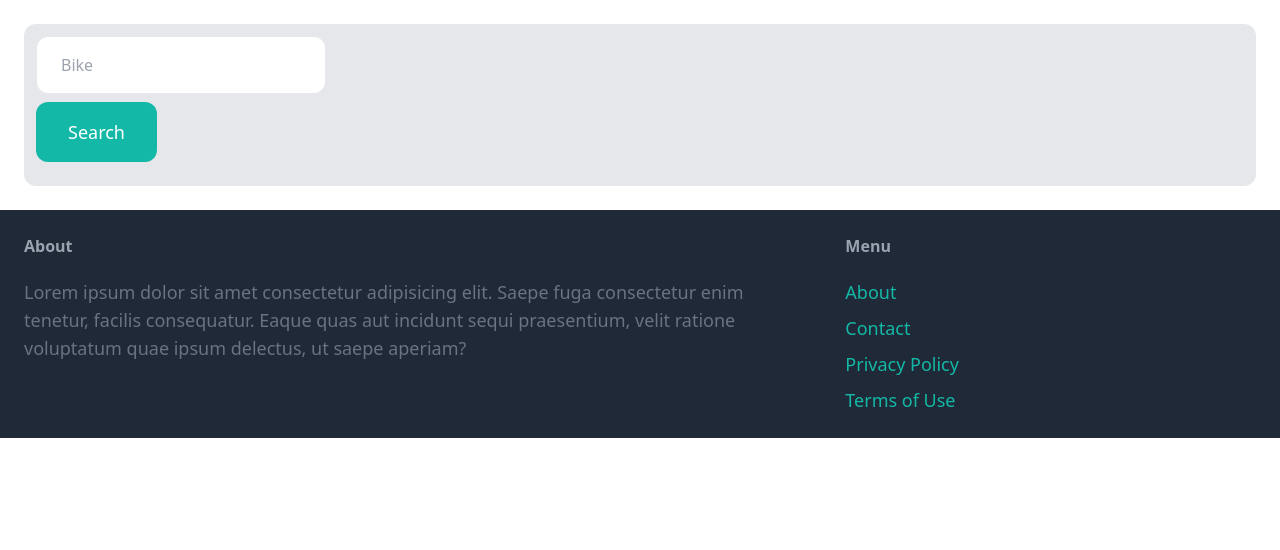
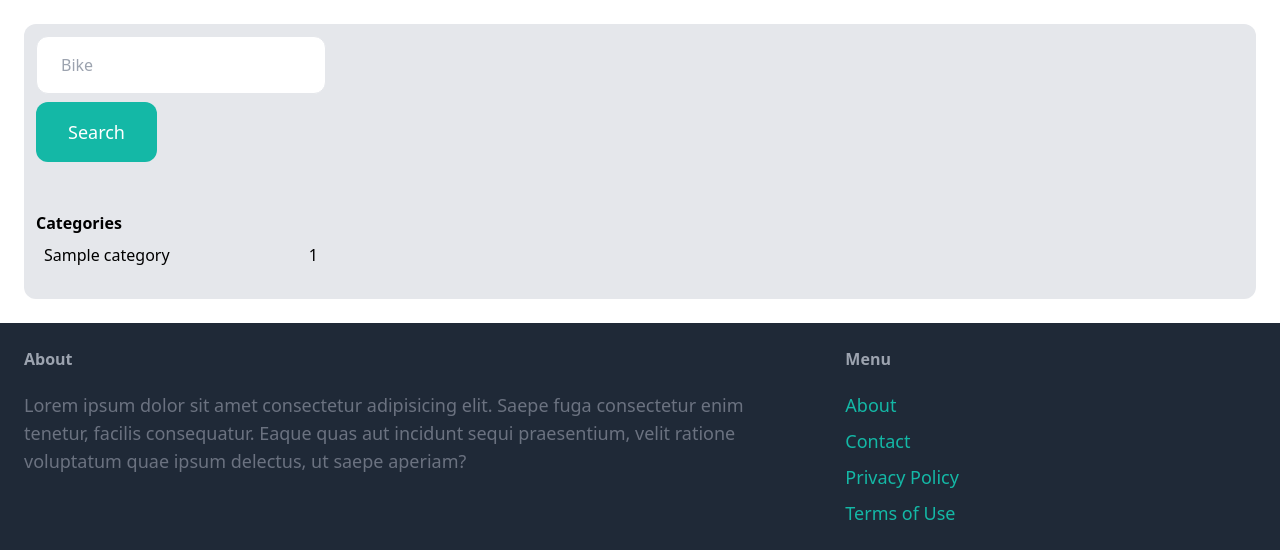
Before and after one commit to vperizes/online_marketplace, a Django app: page /items/browse/ in a window 1280 px wide. Shown: the part 77-627 px from the top of the page. Run offline with Django 5.2, Linux system fonts and the light colour scheme; tables that the repository leaves empty hold one stand-in row (values such as "Sample post"); some libraries are stand-ins or nearby versions.

Commit message:
add categories to sidebar

```diff
--- a/marketplace/item/templates/item/browse.html
+++ b/marketplace/item/templates/item/browse.html
@@ -9,6 +9,22 @@
                 <input type="text" class="w-full py-4 px-6 border rounded-xl" name="query" value="{{query}}" placeholder="Bike">
                 <button class="mt-2 py-4 px-8 text-lg bg-teal-500 hover:bg-teal-700 text-white rounded-xl">Search</button>
             </form>
+
+            <hr class="my-6">
+            <p class="font-semibold">Categories</p>
+
+            <ul>
+                {% for category in categories %}
+                    <li class="py-2 px-2 rounded-xl {% if category.id == category_id %}bg-gray-400{% endif %}">
+                        <a href="{% url "item:browse" %}?query={{query}}&category={{category.id}}">
+                            <div class="flex justify-between">
+                                <h2 class="inline-block ">{{category.name}}</h2>
+                                <p class="inline-block">{{category.items.count}}</p>
+                            </div>
+                        </a>
+                    </li>
+                {% endfor %}
+            </ul>
 
         </div>
         <div class="col-span-3">
--- a/marketplace/item/views.py
+++ b/marketplace/item/views.py
@@ -1,16 +1,29 @@
 from django.shortcuts import render, get_object_or_404, redirect
 from django.contrib.auth.decorators import login_required
-from .models import Item
+from django.db.models import Q
+from .models import Item, Category
 from .forms import NewItemForm, EditItemForm
 
 
 def browse(request):
     query = request.GET.get("query", "")
+    category_id = request.GET.get("category", 0)
     items = Item.objects.filter(is_sold=False)
+    categories = Category.objects.all()
 
+    # Q object provides control over 'where' clause in db query
     if query:
-        items = items.filter(name__icontains=query)
-    return render(request, "item/browse.html", {"items": items, "query": query})
+        items = items.filter(Q(name__icontains=query) | Q(description__icontains=query))
+    return render(
+        request,
+        "item/browse.html",
+        {
+            "items": items,
+            "query": query,
+            "categories": categories,
+            "category_id": int(category_id),
+        },
+    )
 
 
 def detail(request, pk):
```
